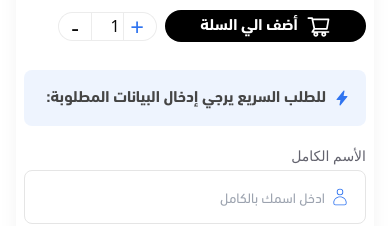
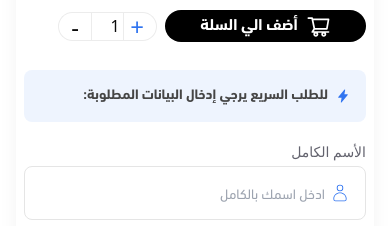
Before and after one commit to YasserToni/E-commerce-task, a React (Vite) app: page /product in a window 390 px wide. Shown: the part 641-867 px from the top of the page. Built offline with nearby package versions, Linux system fonts and the light colour scheme.

Commit message:
update header

```diff
--- a/src/components/ui/productDetials/DataHead.jsx
+++ b/src/components/ui/productDetials/DataHead.jsx
@@ -4,7 +4,7 @@ function DataHead({ title }) {
   return (
     <div
       dir="rtl"
-      className=" my-7 sm:my-4 max-w-[580px] flex justify-start items-center gap-2 rounded-lg font-bold text-xl sm:text-base font-fb text-[#454545] bg-[#3074F014] p-4 "
+      className=" my-7 sm:my-4 max-w-[580px] flex justify-start items-center gap-2 rounded-lg font-bold text-xl sm:text-sm font-fb text-[#454545] bg-[#3074F014] p-4 "
     >
       <IoFlash className="text-[#3074F0]" />
       {title}
```
